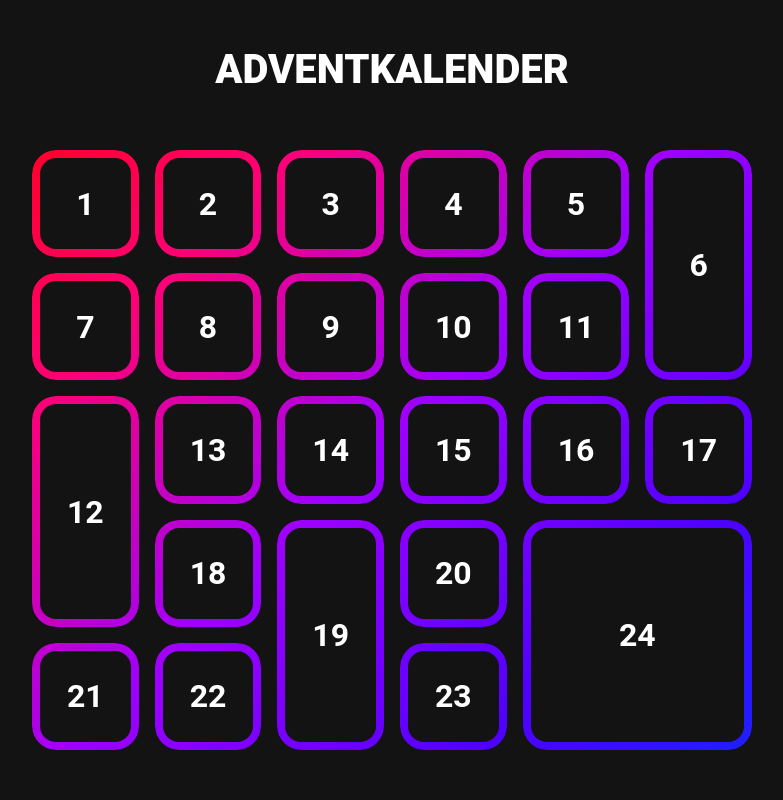
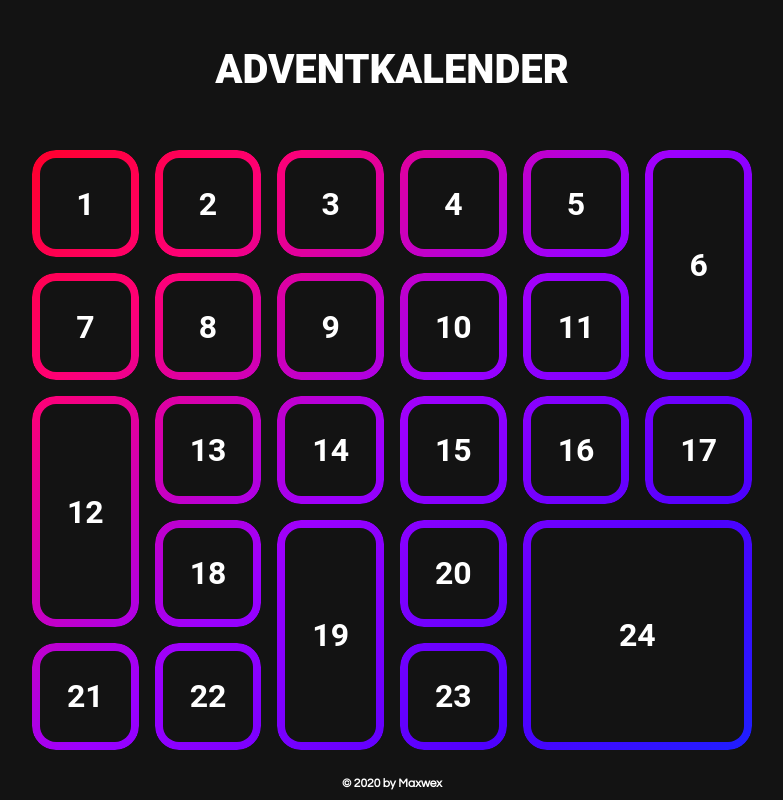
Before and after one commit to Maxwex/Adventkalender, a plain HTML site: page index.html in a window 1280 px wide. Shown: the whole page, without its empty margins (248-1031 px from the left). Drawn offline with Linux system fonts and the light colour scheme.

Commit message:
add footer

```diff
--- a/copilot.css
+++ b/copilot.css
@@ -119,6 +119,32 @@ body {
 
 
 
+footer {
+    color: #ffffff;
+
+    /*make it stay at the bottom*/
+    position: absolute;
+    bottom: 0;
+    margin-bottom: 10px;
+    /*center the footer horizontally*/
+    left: 50%;
+    transform: translateX(-50%);
+
+    text-align: center;
+
+}
+
+footer p {
+    color: #ffffff;
+    font-family: 'Century Gothic', sans-serif;
+    font-size: min(13px, 1.5vmin);
+    font-weight: 900;
+
+    margin: 0;
+    padding: 0;
+    text-align: center;
+    }
+
 
 
 
--- a/index.html
+++ b/index.html
@@ -70,7 +70,12 @@
         </div>
 </div>
 
+<footer>
 
+
+    <p>© 2020 by Maxwex</p>
+
+</footer>
 
 <script type="module" src="firebase.js">
     Clickable();
```
